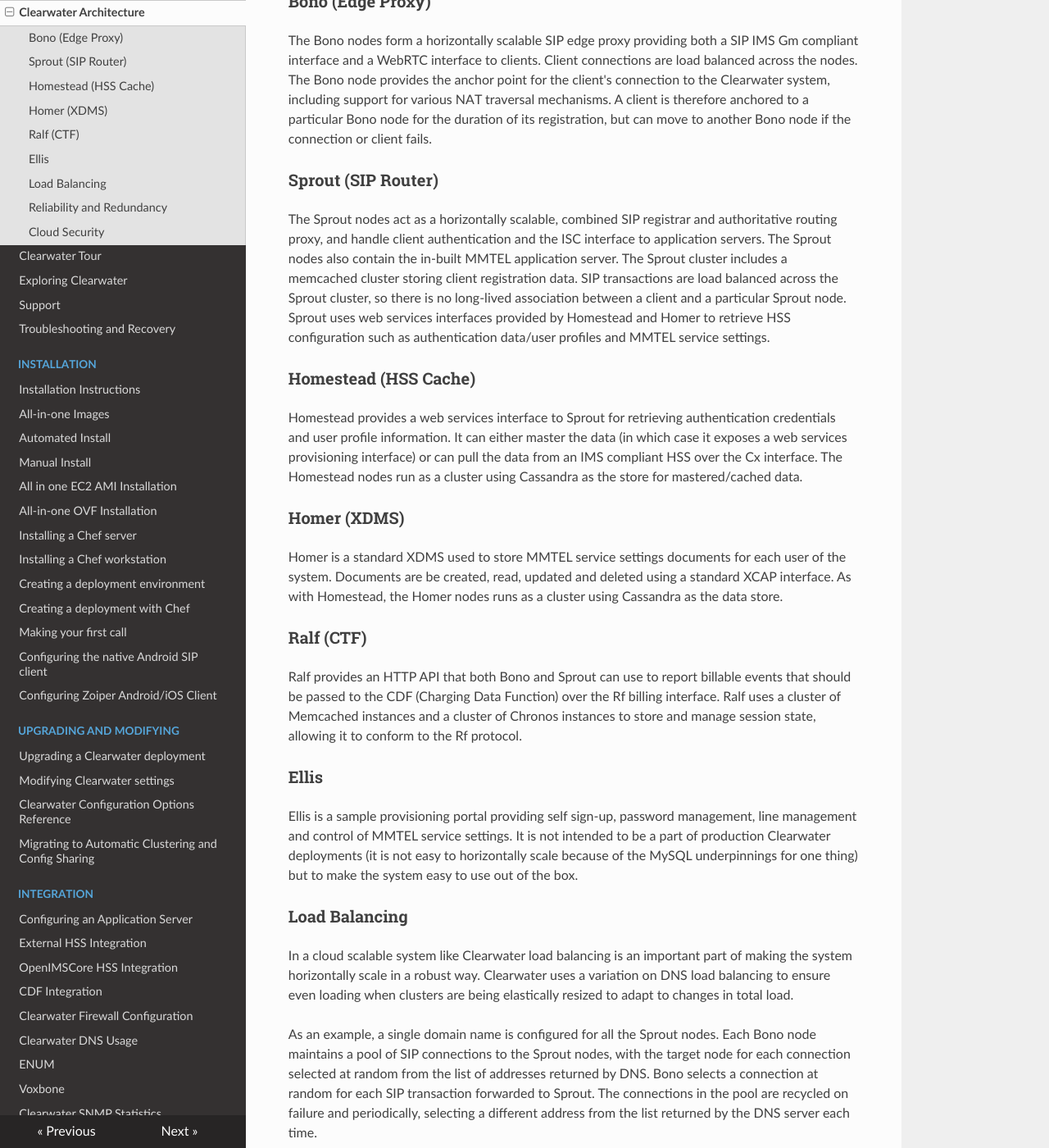
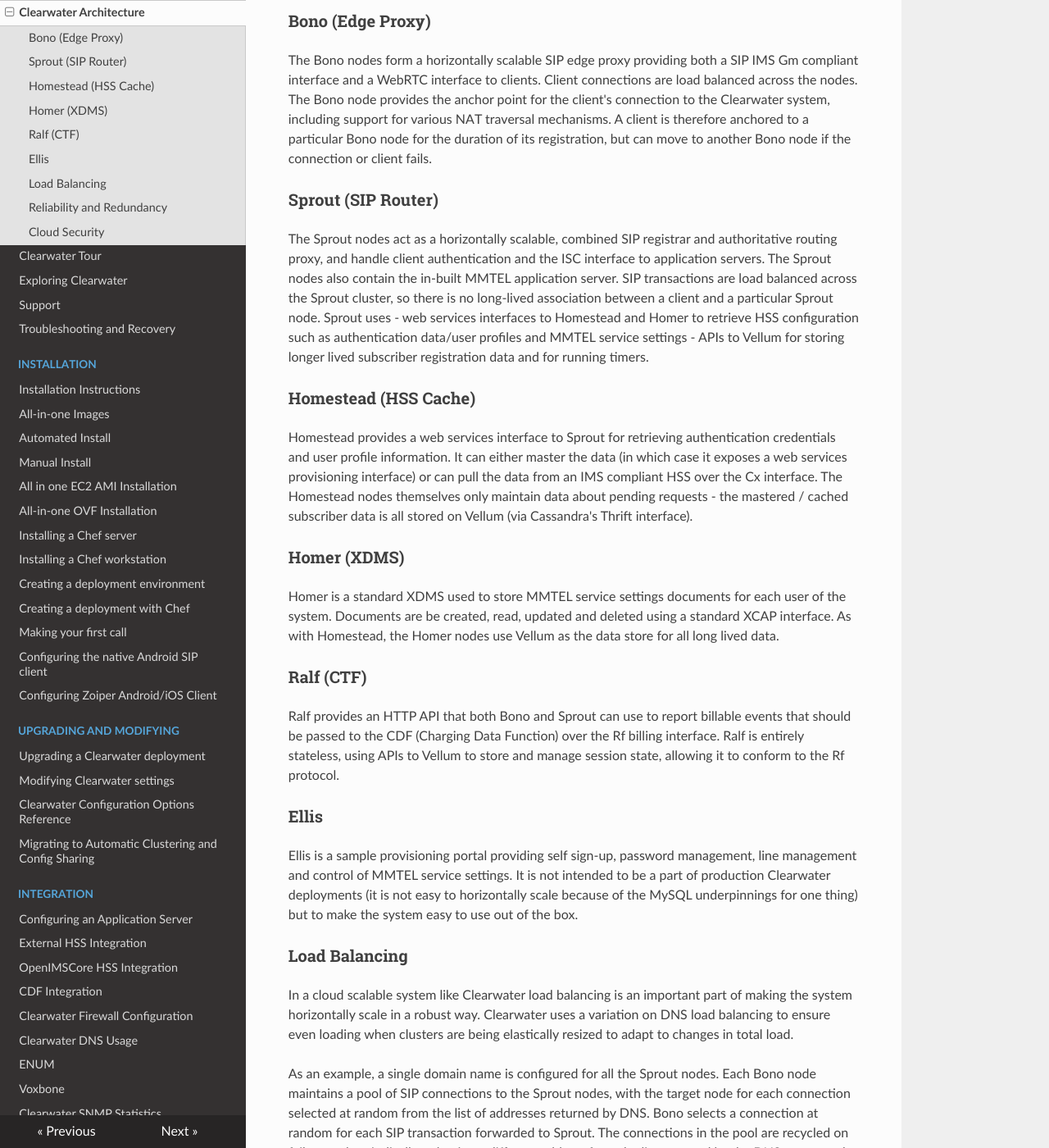
Before and after one commit to Metaswitch/clearwater-readthedocs, an MkDocs documentation site: the page built from docs/Clearwater_Architecture.md, in a window 1280 px wide and 1400 px high, scrolled down 1109 px. Shown: the whole window at 82% size. Built offline with MkDocs 1.6.1, drawn with Linux system fonts in a browser that asks for light colours; nearby versions of some CDN libraries; old or Windows-style settings are respelled for this version of MkDocs; some of the changed text lies outside the part shown.

Commit message:
Update Clearwater_Architecture.md

```diff
--- a/docs/Clearwater_Architecture.md
+++ b/docs/Clearwater_Architecture.md
@@ -5,7 +5,7 @@ Clearwater was designed from the ground up to be optimized for deployment in vir
 In particular ...
 
 - All components are horizontally scalable using simple, stateless load-balancing.
-- Minimal long-lived state is stored on cluster nodes, avoiding the need for complex data replication schemes.  Most long-lived state is stored in back-end service nodes using cloud-optimized storage technologies such as Cassandra.
+- All long lived state is stored on dedicated Vellum nodes which make use of cloud-optimized storage technologies such as Cassandra.   No long lived state is stored on other production nodes, making it quick and easy to dynamically scale the clusters and minimizing the impact if a node is lost.
 - Interfaces between the front-end SIP components and the back-end services use RESTful web services interfaces.
 - Interfaces between the various components use connection pooling with statistical recycling of connections to ensure load is spread evenly as nodes are added and removed from each layer.
 
@@ -19,19 +19,21 @@ The Bono nodes form a horizontally scalable SIP edge proxy providing both a SIP
 
 ### Sprout (SIP Router)
 
-The Sprout nodes act as a horizontally scalable, combined SIP registrar and authoritative routing proxy, and handle client authentication and the ISC interface to application servers.  The Sprout nodes also contain the in-built MMTEL application server.  The Sprout cluster includes a memcached cluster storing client registration data.  SIP transactions are load balanced across the Sprout cluster, so there is no long-lived association between a client and a particular Sprout node.  Sprout uses web services interfaces provided by Homestead and Homer to retrieve HSS configuration such as authentication data/user profiles and MMTEL service settings.
+The Sprout nodes act as a horizontally scalable, combined SIP registrar and authoritative routing proxy, and handle client authentication and the ISC interface to application servers.  The Sprout nodes also contain the in-built MMTEL application server.  SIP transactions are load balanced across the Sprout cluster, so there is no long-lived association between a client and a particular Sprout node.  Sprout uses
+- web services interfaces to Homestead and Homer to retrieve HSS configuration such as authentication data/user profiles and MMTEL service settings
+- APIs to Vellum for storing longer lived subscriber registration data and for running timers.
 
 ### Homestead (HSS Cache)
 
-Homestead provides a web services interface to Sprout for retrieving authentication credentials and user profile information.  It can either master the data (in which case it exposes a web services provisioning interface) or can pull the data from an IMS compliant HSS over the Cx interface.  The Homestead nodes run as a cluster using Cassandra as the store for mastered/cached data.
+Homestead provides a web services interface to Sprout for retrieving authentication credentials and user profile information.  It can either master the data (in which case it exposes a web services provisioning interface) or can pull the data from an IMS compliant HSS over the Cx interface.  The Homestead nodes themselves only maintain data about pending requests - the mastered / cached subscriber data is all stored on Vellum (via Cassandra's Thrift interface).
 
 ### Homer (XDMS)
 
-Homer is a standard XDMS used to store MMTEL service settings documents for each user of the system.  Documents are be created, read, updated and deleted using a standard XCAP interface.  As with Homestead, the Homer nodes runs as a cluster using Cassandra as the data store.
+Homer is a standard XDMS used to store MMTEL service settings documents for each user of the system.  Documents are be created, read, updated and deleted using a standard XCAP interface.  As with Homestead, the Homer nodes use Vellum as the data store for all long lived data.
 
 ### Ralf (CTF)
 
-Ralf provides an HTTP API that both Bono and Sprout can use to report billable events that should be passed to the CDF (Charging Data Function) over the Rf billing interface.  Ralf uses a cluster of Memcached instances and a cluster of Chronos instances to store and manage session state, allowing it to conform to the Rf protocol.
+Ralf provides an HTTP API that both Bono and Sprout can use to report billable events that should be passed to the CDF (Charging Data Function) over the Rf billing interface.  Ralf is entirely stateless, using APIs to Vellum to store and manage session state, allowing it to conform to the Rf protocol.
 
 ### Ellis
 
@@ -49,11 +51,11 @@ A similar technique is used for the HTTP connections between Sprout and Homer/Ho
 
 Traditional telco products achieve reliability using low-level data replication, often in a one-to-one design.  This is both complex and costly - and does not adapt well to a virtualized/cloud environment.
 
-The Clearwater approach to reliability is to follow common design patterns for scalable web services - keeping most components largely stateless and storing long-lived state in specially design reliable, scalable clustered data stores.
+The Clearwater approach to reliability is to follow common design patterns for scalable web services - keeping most components stateless and storing long-lived state in specially design reliable, scalable clustered data stores.
 
-Both Bono and Sprout operate as transaction-stateful rather than dialog-stateful proxies - transaction state is typically short-lived compared to dialog state. As the anchor point for client connections for NAT traversal, the Bono node used remains on the signaling path for the duration of a SIP dialog. Any individual Sprout node is only in the signaling path for the initial transaction, and subsequent requests are routed through the entire Sprout cluster, so failure of a Sprout node does not cause established SIP dialogs to fail. Long-lived SIP state such as registration data and event subscription state is stored in a clustered, redundant shared data store (memcached) so is not tied to any individual Sprout node.
+Both Bono and Sprout operate as transaction-stateful rather than dialog-stateful proxies - transaction state is typically short-lived compared to dialog state. As the anchor point for client connections for NAT traversal, the Bono node used remains on the signaling path for the duration of a SIP dialog. Any individual Sprout node is only in the signaling path for the initial transaction, and subsequent requests are routed through the entire Sprout cluster, so failure of a Sprout node does not cause established SIP dialogs to fail. Long-lived SIP state such as registration data and event subscription state is stored in a clustered, redundant shared data store (memcached running as part of Vellum nodes) so is not tied to any individual Sprout node.
 
-Homer and Homestead similar only retain local state for pending requests - all long lived state is stored redundantly in the associated Cassandra cluster.
+Homer and Homestead similar only retain local state for pending requests - all long lived state is stored redundantly in the Cassandra cluster running as part of Vellum.
 
 ### Cloud Security
 
```
